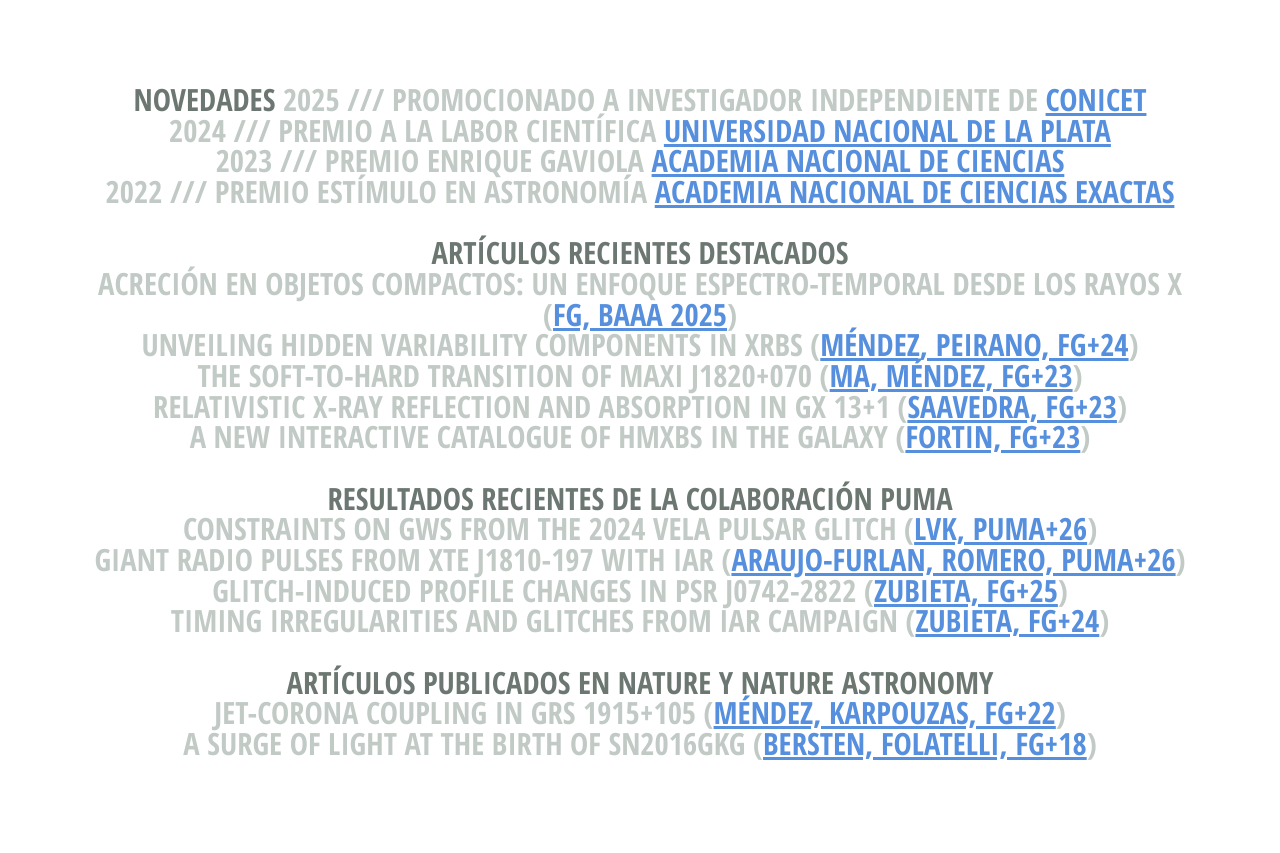
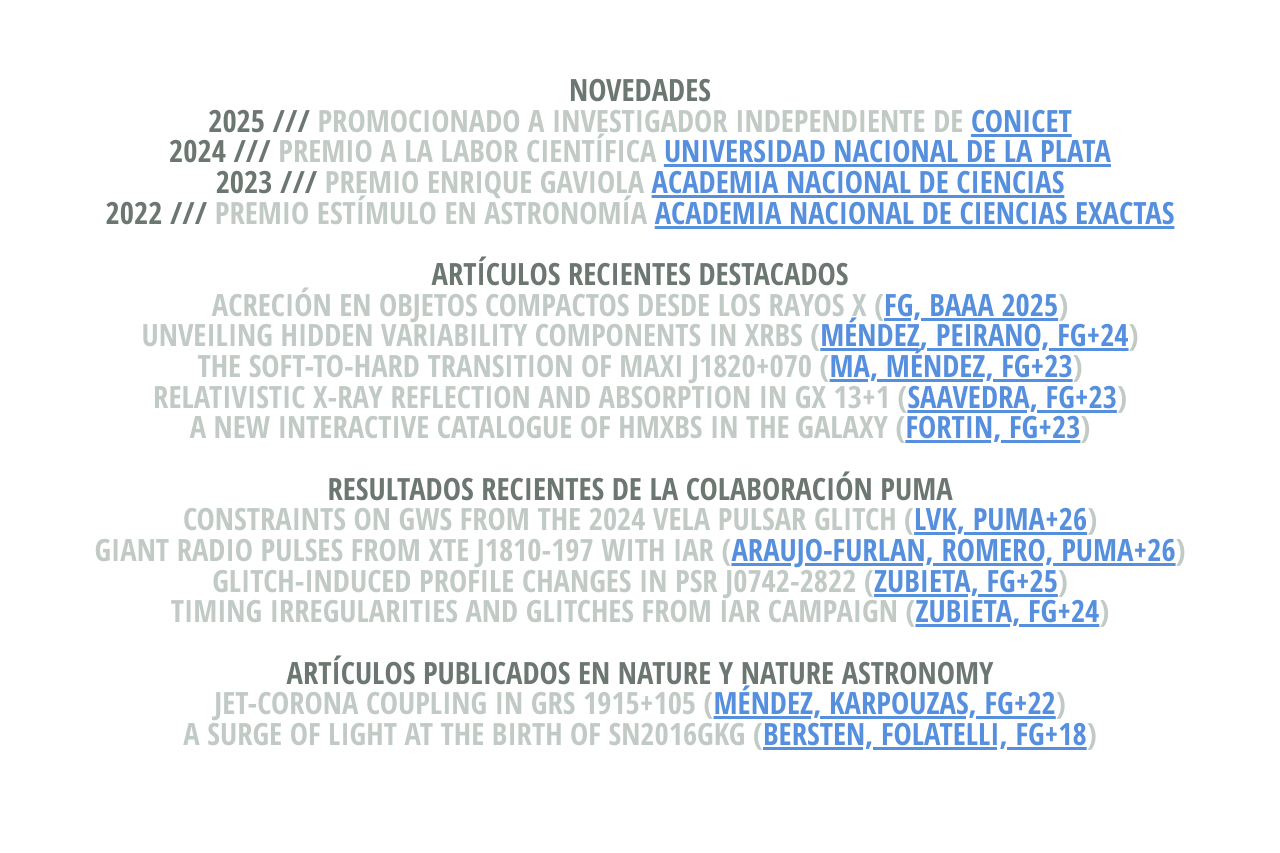
Before and after one commit to garciafederico/garciafederico.github.io, a plain HTML site: page index.es.html in a window 1280 px wide. Shown: the part 1008-1861 px from the top of the page. Drawn offline with nearby package versions, Linux system fonts and the light colour scheme.

Commit message:
Updated Index webpages

```diff
--- a/index.es.html
+++ b/index.es.html
@@ -41,20 +41,21 @@
 <section>
 <p>
 <b>Novedades</b>
-2025 /// Promocionado a Investigador Independiente de <a href="https://www.conicet.gov.ar" target="_blank">CONICET</a>
 <br>
-2024 /// Premio a la Labor Científica <a href="https://unlp.edu.ar/investigacion/premios-labor-cientifica-y-tecnologica-2024-90099/#:~:text=A%20pesar%20de,%C3%ADndice%20i10%3A%2038" target="_blank">Universidad Nacional de La Plata</a>
+<b>2025 ///</b> Promocionado a Investigador Independiente de <a href="https://www.conicet.gov.ar" target="_blank">CONICET</a>
 <br>
-2023 /// Premio Enrique Gaviola <a href="http://www.anc-argentina.org.ar/es/2023/02/13/ganadores-de-los-premios-academia-nacional-de-ciencias-edicion-2021/#more-10248" target="_blank">Academia Nacional de Ciencias</a>
+<b>2024 ///</b> Premio a la Labor Científica <a href="https://unlp.edu.ar/investigacion/premios-labor-cientifica-y-tecnologica-2024-90099/#:~:text=A%20pesar%20de,%C3%ADndice%20i10%3A%2038" target="_blank">Universidad Nacional de La Plata</a>
 <br>
-2022 /// Premio Estímulo en Astronomía <a href="https://www.ancefn.org.ar/categoria.asp?id=923" target="_blank">Academia Nacional de Ciencias Exactas</a>
+<b>2023 ///</b> Premio Enrique Gaviola <a href="http://www.anc-argentina.org.ar/es/2023/02/13/ganadores-de-los-premios-academia-nacional-de-ciencias-edicion-2021/#more-10248" target="_blank">Academia Nacional de Ciencias</a>
+<br>
+<b>2022 ///</b> Premio Estímulo en Astronomía <a href="https://www.ancefn.org.ar/categoria.asp?id=923" target="_blank">Academia Nacional de Ciencias Exactas</a>
 <br><br>
 </p>
 
 <p>
 <b>Artículos recientes destacados</b>
 <br>
-Acreción en objetos compactos: un enfoque espectro-temporal desde los rayos X
+Acreción en objetos compactos desde los rayos X
 (<a href="https://ui.adsabs.harvard.edu/abs/2025BAAA...66..349G/abstract" target="_blank">FG, BAAA 2025</a>)
 <br>
 Unveiling hidden variability components in XRBs
```
Also changed, not shown: index.en.html (+6 -5 lines), index.html (+6 -5 lines).
